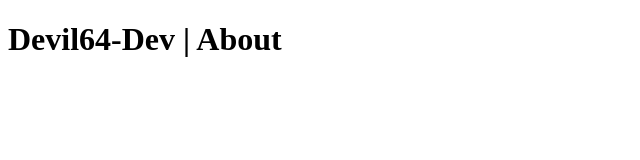
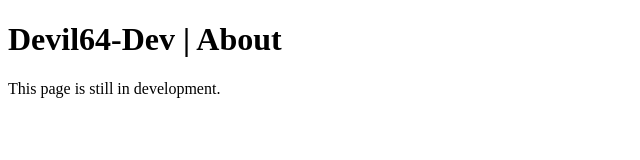
Before and after one commit to Devil64-Dev/Devil64-Dev.github.io, a plain HTML site: page index.html in a window 1280 px wide. Shown: the whole page, without its empty margins (0-640 px from the left). Drawn offline with Linux system fonts and the light colour scheme.

Commit message:
Add development notice

```diff
--- a/index.html
+++ b/index.html
@@ -8,6 +8,7 @@
   <body>
     <h1> Devil64-Dev | About</h1>
     <main>
+      <p>This page is still in development.</p>
     </main>
   </body>
 </html>
```
